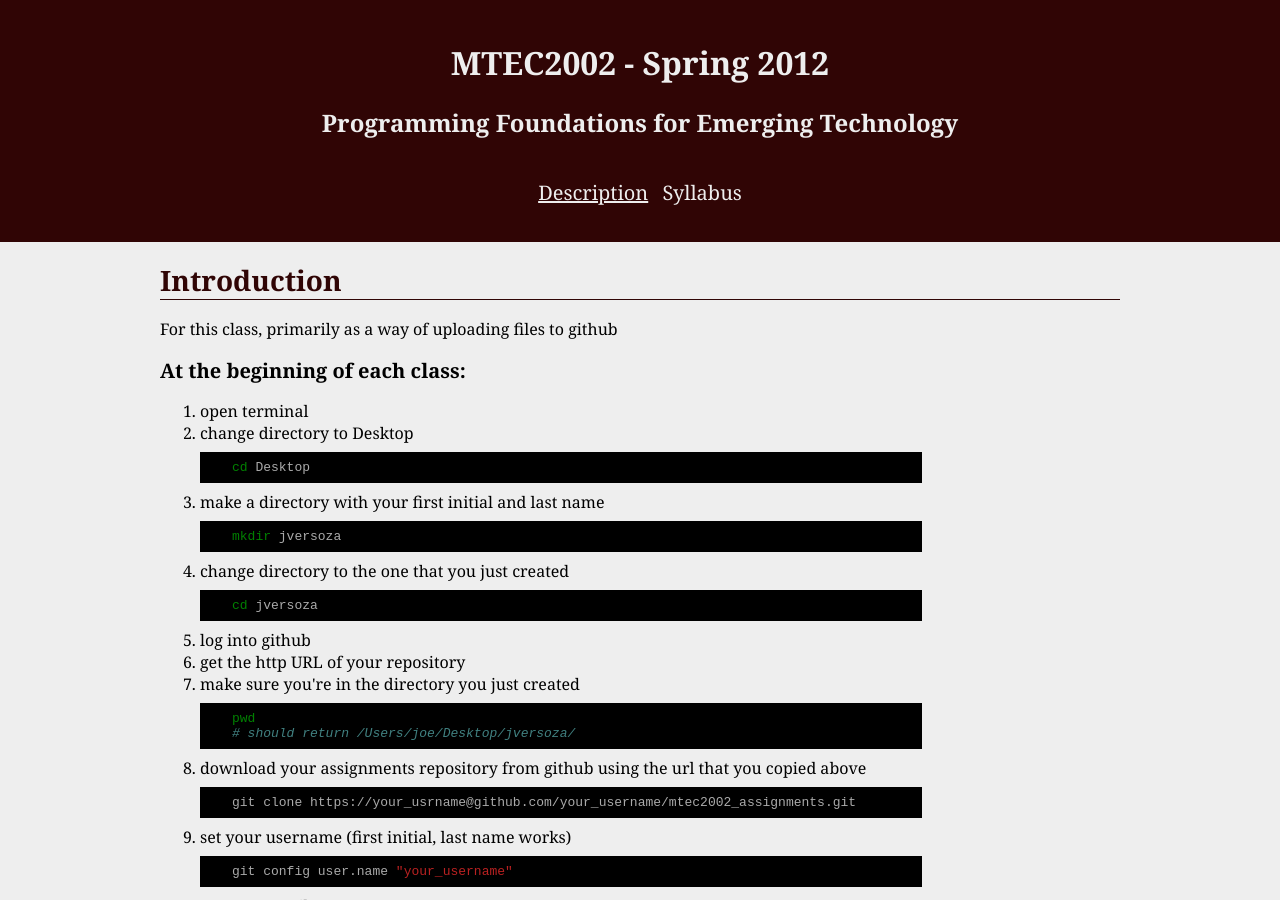
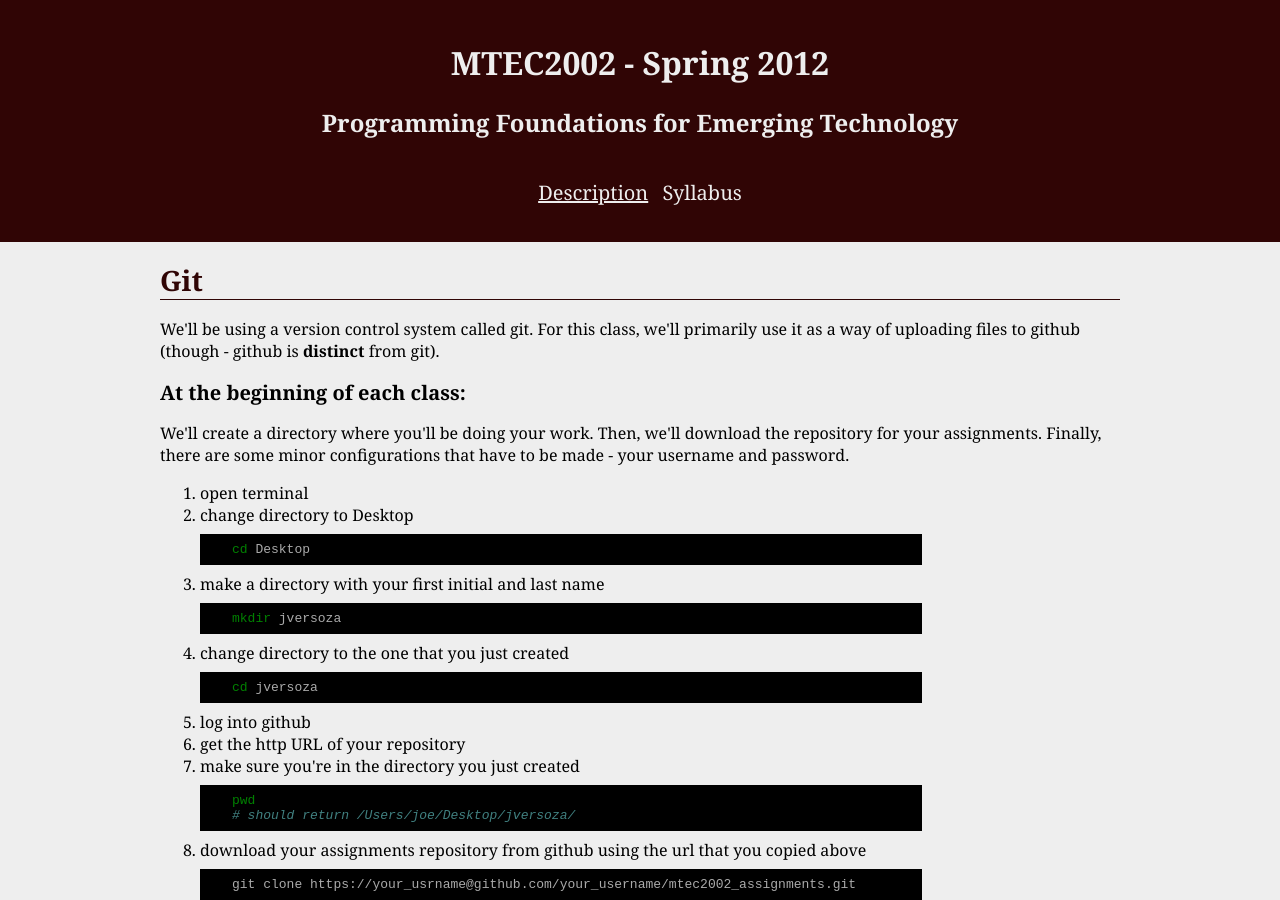
Before and after one commit to jversoza/MTEC2002, a Jekyll site: the page built from git.html, in a window 1280 px wide and 900 px high. Built offline with Jekyll 4.4.1, drawn with Linux system fonts in a browser that asks for light colours.

Commit message:
added some descriptions for the instructions

```diff
--- a/git.html
+++ b/git.html
@@ -3,9 +3,10 @@ layout: default
 title: MTEC2002 - Programming Foundations for Emerging Technology - Git
 nav-state: index
 ---
-<h1>Introduction</h1>
-For this class, primarily as a way of uploading files to github
+<h1>Git</h1>
+We'll be using a version control system called git.  For this class, we'll primarily use it as a way of uploading files to github (though - github is <strong>distinct</strong> from git).
 <h2>At the beginning of each class:</h2>
+We'll create a directory where you'll be doing your work.  Then, we'll download the repository for your assignments.  Finally, there are some minor configurations that have to be made - your username and password.
 <ol>
 <li>open terminal</li>
 <li>change directory to Desktop
```
